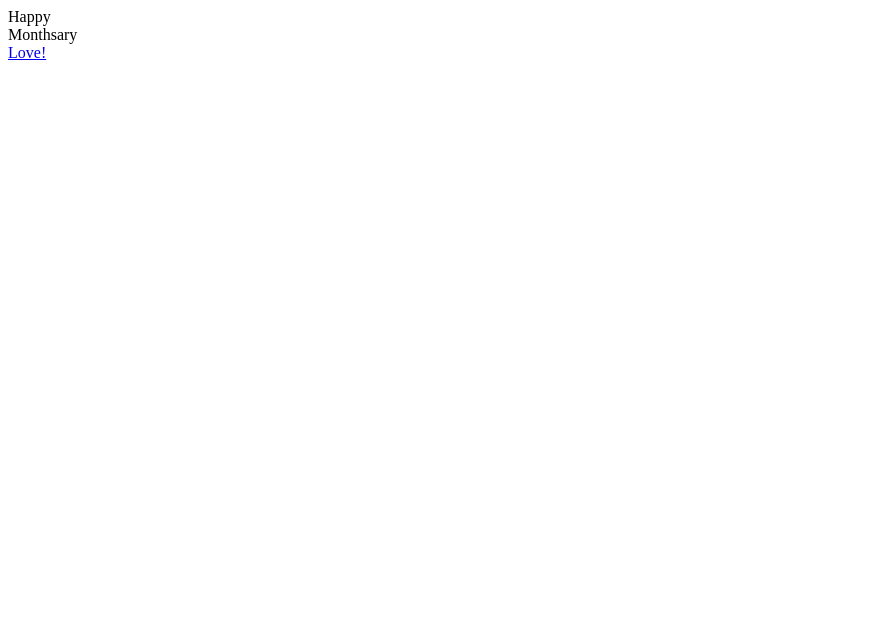
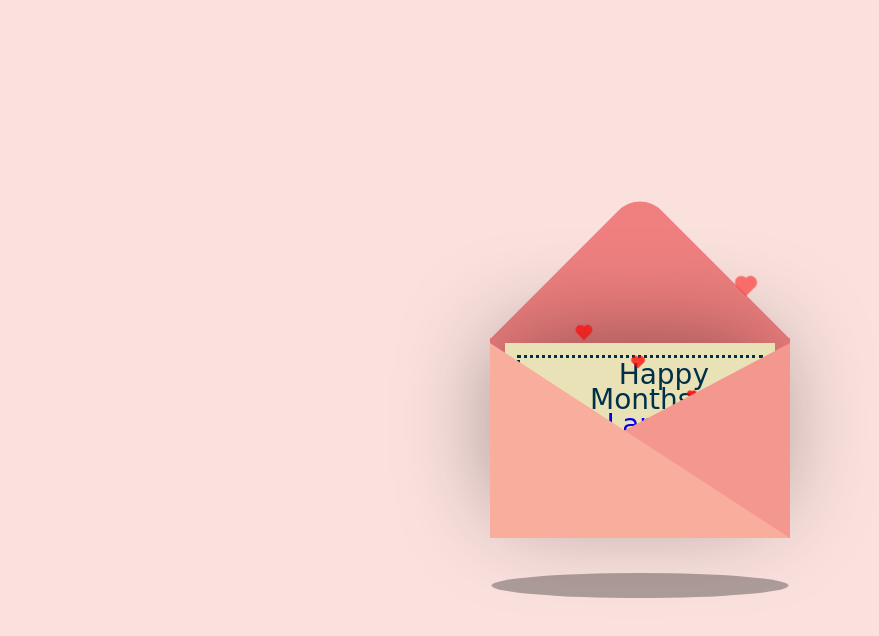
Before and after one commit to luv-drxg/lian, a plain HTML site: page index.html in a window 1280 px wide. Shown: the whole page, without its empty margins (0-879 px from the left). Drawn offline with nearby package versions, Linux system fonts and the light colour scheme.

Commit message:
Add files via upload

```diff
--- a/index.html
+++ b/index.html
@@ -1,9 +1,20 @@
-<div class="container">
+<!DOCTYPE html>
+<html lang="en">
+
+  <head>
+    <meta charset="UTF-8">
+    <title>Happy Monthsary! &lt;3</title>
+    <link rel="stylesheet" href="./style.css">
+
+  </head>
+
+  <body>
+  <div class="container">
 <div class="valentines">
   <div class="envelope"></div>
   <div class="front"></div>
   <div class="card">
-    <div class="text">Happy</br> Monthsary</br> <a href="https://sikrit-phi.vercel.app" target="_blank">Love!</a></div>
+    <div class="text">Happy</br> Monthsary</br> <a href="https://www.canva.com/design/DAGHc0mv1zM/_XN2uijalVeAwxQgOTfyuw/view?utm_content=DAGHc0mv1zM&utm_campaign=designshare&utm_medium=link&utm_source=editor" target="_blank">Langga!</a></div>
   <div class="heart"</div>
   </div>
   <div class="hearts">
@@ -17,3 +28,8 @@
 </div>
 <div class="shadow"></div>
 </div>
+    <script src='https://cdnjs.cloudflare.com/ajax/libs/jquery/3.7.1/jquery.min.js'></script><script  src="./script.js"></script>
+
+  </body>
+
+</html>
```
